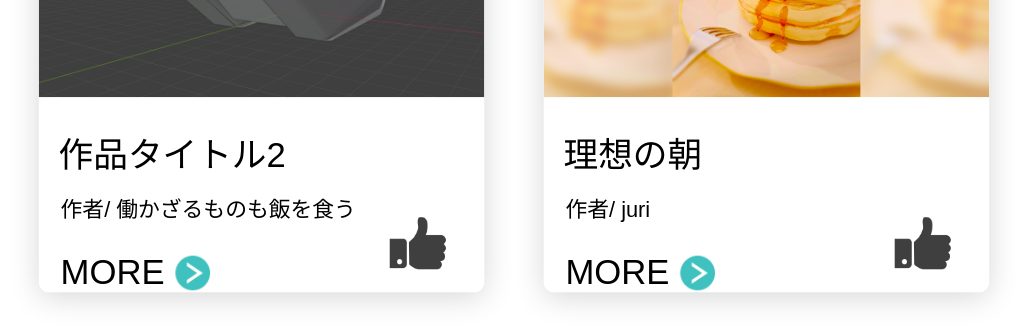
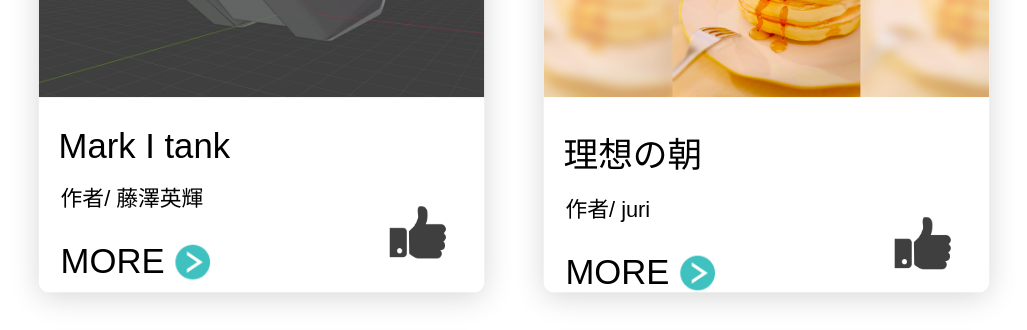
Before and after one commit to ninini000/netZERO1, a website: page index.html in a window 1280 px wide. Shown: the part 1400-1730 px from the top of the page, without its empty margins (126-1153 px from the left). Drawn offline with Linux system fonts and the light colour scheme; no server answers; a web font is replaced by a local one.

Commit message:
Update index.html

```diff
--- a/index.html
+++ b/index.html
@@ -52,8 +52,8 @@
             <a href="more2.html" class="panel-link">
                 <img src="スクリーンショット 2025-01-29 9.31.54 - 藤澤英輝.png" alt="作品2" class="main-image">
                 <div class="panel-content">
-                    <h2>作品タイトル2</h2>
-                    <p class="author">作者/ 働かざるものも飯を食う</p>
+                    <h2>Mark I tank</h2>
+                    <p class="author">作者/ 藤澤英輝</p>
                     <div class="more-good-container">
                         <p class="more">MORE</p>
                         <img src="moreアイコン.png" alt="MORE" class="MORE-image">
```
